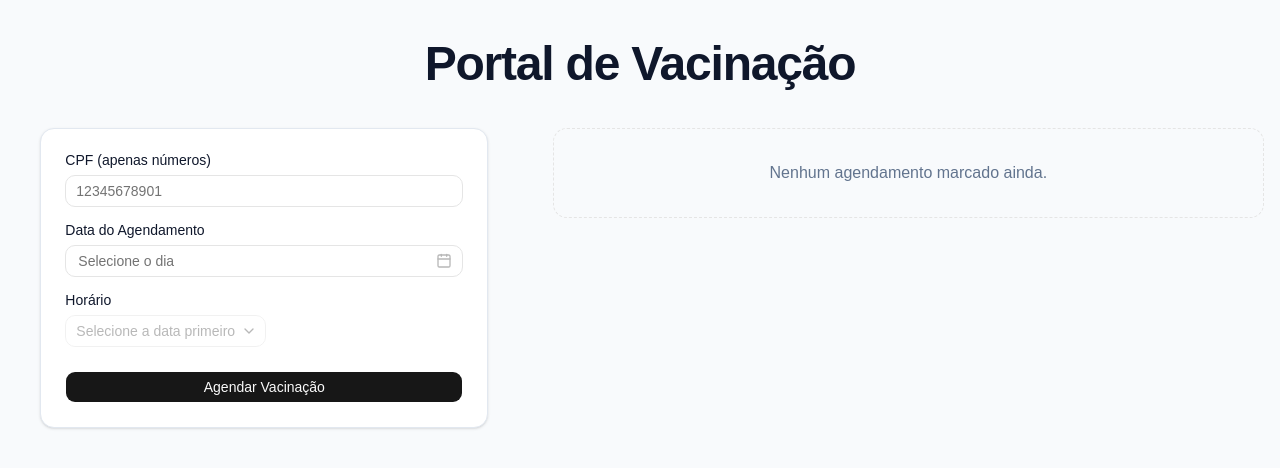
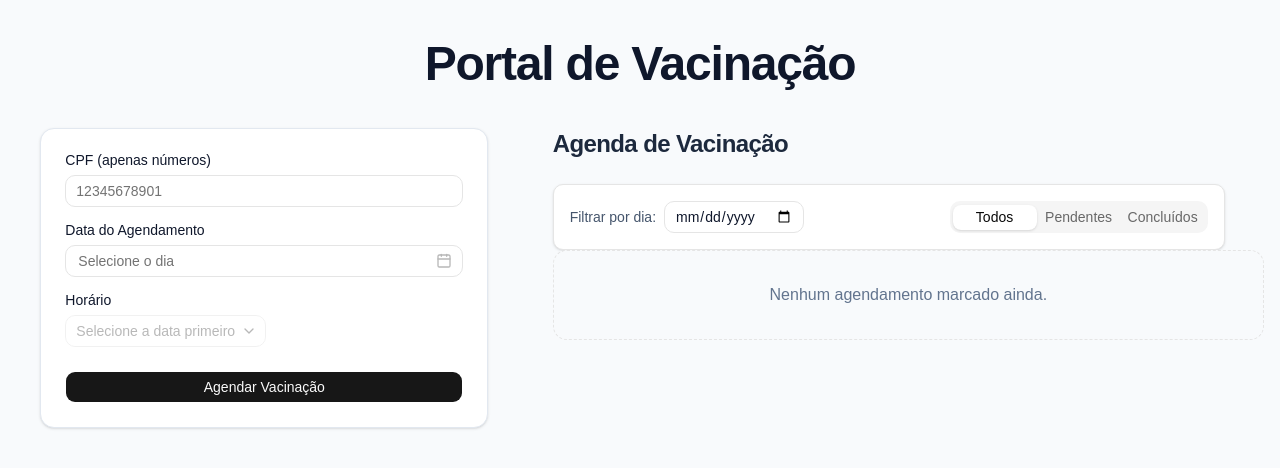
Before and after one commit to dOrsiDDD/vacinacao-frontend, a React (Vite) app: page / in a window 1280 px wide. Shown: the top 468 px of the page. Built offline with nearby package versions, Linux system fonts and the light colour scheme.

Commit message:
ADD: Implementa filtros para listagem de agendamentos
#18

```diff
--- a/src/components/AgendamentoList/AgendamentoList.tsx
+++ b/src/components/AgendamentoList/AgendamentoList.tsx
@@ -1,4 +1,4 @@
-import { useMemo } from 'react';
+import { useMemo, useState } from 'react';
 import { format, parseISO } from 'date-fns';
 import { ptBR } from 'date-fns/locale';
 import { useAgendamentoStore } from '../../store/useAgendamentoStore';
@@ -8,16 +8,45 @@
 import { Badge } from '@/components/ui/badge';
 import { Separator } from '@/components/ui/separator';
 import { Button } from '../ui/button';
+import { Input } from '@/components/ui/input'
+import { Tabs, TabsList, TabsTrigger } from '../ui/tabs'
 import { CheckCircle2, XCircle } from 'lucide-react';
 
 export function AgendamentoList() {
   const { agendamentos, pacientes, concluirAgendamento } = useAgendamentoStore();
   const abrirModalCancelamento = useModalCancelamentoStore((state) => state.abrirModal);
 
+  const [dataFiltro, setDataFiltro] = useState<string>(''); // Vazio = mostra todos os dias
+  const [statusFiltro, setStatusFiltro] = useState<string>('todos');
+
+  const agendamentosFiltrados = agendamentos.filter((agendamento) => {
+    const passouNoFiltroData = dataFiltro
+      ? agendamento.dataAgendamento === dataFiltro
+      : true;
+
+    let passouNoFiltroStatus = false;
+
+    switch (statusFiltro) {
+      case('todos'):
+        passouNoFiltroStatus = true;
+        break;
+      case('pendentes'):
+        passouNoFiltroStatus = agendamento.realizado === false || agendamento.realizado === undefined;
+        break;
+      case('concluidos'):
+        passouNoFiltroStatus = agendamento.realizado === true;
+        break;
+      default:
+        passouNoFiltroStatus = agendamento.realizado === false || agendamento.realizado === undefined;
+        break;
+    }
+
+    return passouNoFiltroData && passouNoFiltroStatus;
+  });
+
   // Lógica de agrupamento por Data e Horário
   const agendamentosAgrupados = useMemo(() => {
-    const agendamentosPendentes = agendamentos.filter(a => a.realizado === false);
-    const agrupamento = agendamentosPendentes.reduce((acc, agendamento) => {
+    const agrupamento = agendamentosFiltrados.reduce((acc, agendamento) => {
       // Normaliza a data para string formato YYYY-MM-DD
       const dataStr = agendamento.dataAgendamento instanceof Date
         ? format(agendamento.dataAgendamento, 'yyyy-MM-dd')
@@ -36,16 +65,49 @@
     }, {} as Record<string, Record<string, typeof agendamentos>>);
 
     return agrupamento;
-  }, [agendamentos]);
+  }, [agendamentosFiltrados]);
 
   // Ordenar as datas para mostrar os próximos agendamentos primeiro
   const datasOrdenadas = Object.keys(agendamentosAgrupados).sort();
 
-  if (agendamentos.length === 0) {
+  if (agendamentosFiltrados.length === 0) {
     return (
-      <div className="flex flex-col items-center justify-center p-8 text-slate-500 border border-dashed rounded-xl bg-slate-50">
-        <p>Nenhum agendamento marcado ainda.</p>
-      </div>
+      <>
+        <div className="space-y-6 w-full max-w-2xl">
+          <h2 className="text-2xl font-bold tracking-tight text-slate-800">
+            Agenda de Vacinação
+          </h2>
+
+          <div className="flex flex-col sm:flex-row gap-4 items-center justify-between bg-white p-4 rounded-lg border shadow-sm">
+
+            {/* Filtro de Data */}
+            <div className="flex items-center gap-2 w-full sm:w-auto">
+              <label className="text-sm font-medium text-slate-600 whitespace-nowrap">
+                Filtrar por dia:
+              </label>
+              <Input
+                type="date"
+                value={dataFiltro}
+                onChange={(e) => setDataFiltro(e.target.value)}
+                className="w-full sm:w-auto"
+              />
+            </div>
+
+            {/* Filtro de Status */}
+            <Tabs value={statusFiltro} onValueChange={setStatusFiltro} className="w-full sm:w-auto">
+              <TabsList className="grid w-full grid-cols-3">
+                <TabsTrigger value="todos">Todos</TabsTrigger>
+                <TabsTrigger value="pendentes">Pendentes</TabsTrigger>
+                <TabsTrigger value="concluidos">Concluídos</TabsTrigger>
+              </TabsList>
+            </Tabs>
+          </div>
+        </div>
+
+        <div className="flex flex-col items-center justify-center p-8 text-slate-500 border border-dashed rounded-xl bg-slate-50">
+          <p>Nenhum agendamento marcado ainda.</p>
+        </div>
+      </>
     );
   }
 
@@ -54,6 +116,32 @@
       <h2 className="text-2xl font-bold tracking-tight text-slate-800">
         Agenda de Vacinação
       </h2>
+
+      <div className="flex flex-col sm:flex-row gap-4 items-center justify-between bg-white p-4 rounded-lg border shadow-sm">
+
+        {/* Filtro de Data */}
+        <div className="flex items-center gap-2 w-full sm:w-auto">
+          <label className="text-sm font-medium text-slate-600 whitespace-nowrap">
+            Filtrar por dia:
+          </label>
+          <Input
+            type="date"
+            value={dataFiltro}
+            onChange={(e) => setDataFiltro(e.target.value)}
+            className="w-full sm:w-auto"
+          />
+        </div>
+
+        {/* Filtro de Status */}
+        <Tabs value={statusFiltro} onValueChange={setStatusFiltro} className="w-full sm:w-auto">
+          <TabsList className="grid w-full grid-cols-3">
+            <TabsTrigger value="todos">Todos</TabsTrigger>
+            <TabsTrigger value="pendentes">Pendentes</TabsTrigger>
+            <TabsTrigger value="concluidos">Concluídos</TabsTrigger>
+          </TabsList>
+        </Tabs>
+
+      </div>
 
       {datasOrdenadas.map((dataStr) => {
         // Converte a string 'YYYY-MM-DD' de volta para Date ajustando o fuso
--- /dev/null
+++ b/src/components/ui/tabs.tsx
@@ -0,0 +1,88 @@
+import * as React from "react"
+import { cva, type VariantProps } from "class-variance-authority"
+import { Tabs as TabsPrimitive } from "radix-ui"
+
+import { cn } from "@/lib/utils"
+
+function Tabs({
+  className,
+  orientation = "horizontal",
+  ...props
+}: React.ComponentProps<typeof TabsPrimitive.Root>) {
+  return (
+    <TabsPrimitive.Root
+      data-slot="tabs"
+      data-orientation={orientation}
+      className={cn(
+        "group/tabs flex gap-2 data-horizontal:flex-col",
+        className
+      )}
+      {...props}
+    />
+  )
+}
+
+const tabsListVariants = cva(
+  "group/tabs-list inline-flex w-fit items-center justify-center rounded-lg p-[3px] text-muted-foreground group-data-horizontal/tabs:h-8 group-data-vertical/tabs:h-fit group-data-vertical/tabs:flex-col data-[variant=line]:rounded-none",
+  {
+    variants: {
+      variant: {
+        default: "bg-muted",
+        line: "gap-1 bg-transparent",
+      },
+    },
+    defaultVariants: {
+      variant: "default",
+    },
+  }
+)
+
+function TabsList({
+  className,
+  variant = "default",
+  ...props
+}: React.ComponentProps<typeof TabsPrimitive.List> &
+  VariantProps<typeof tabsListVariants>) {
+  return (
+    <TabsPrimitive.List
+      data-slot="tabs-list"
+      data-variant={variant}
+      className={cn(tabsListVariants({ variant }), className)}
+      {...props}
+    />
+  )
+}
+
+function TabsTrigger({
+  className,
+  ...props
+}: React.ComponentProps<typeof TabsPrimitive.Trigger>) {
+  return (
+    <TabsPrimitive.Trigger
+      data-slot="tabs-trigger"
+      className={cn(
+        "relative inline-flex h-[calc(100%-1px)] flex-1 items-center justify-center gap-1.5 rounded-md border border-transparent px-1.5 py-0.5 text-sm font-medium whitespace-nowrap text-foreground/60 transition-all group-data-vertical/tabs:w-full group-data-vertical/tabs:justify-start hover:text-foreground focus-visible:border-ring focus-visible:ring-[3px] focus-visible:ring-ring/50 focus-visible:outline-1 focus-visible:outline-ring disabled:pointer-events-none disabled:opacity-50 has-data-[icon=inline-end]:pr-1 has-data-[icon=inline-start]:pl-1 dark:text-muted-foreground dark:hover:text-foreground group-data-[variant=default]/tabs-list:data-active:shadow-sm group-data-[variant=line]/tabs-list:data-active:shadow-none [&_svg]:pointer-events-none [&_svg]:shrink-0 [&_svg:not([class*='size-'])]:size-4",
+        "group-data-[variant=line]/tabs-list:bg-transparent group-data-[variant=line]/tabs-list:data-active:bg-transparent dark:group-data-[variant=line]/tabs-list:data-active:border-transparent dark:group-data-[variant=line]/tabs-list:data-active:bg-transparent",
+        "data-active:bg-background data-active:text-foreground dark:data-active:border-input dark:data-active:bg-input/30 dark:data-active:text-foreground",
+        "after:absolute after:bg-foreground after:opacity-0 after:transition-opacity group-data-horizontal/tabs:after:inset-x-0 group-data-horizontal/tabs:after:bottom-1.25 group-data-horizontal/tabs:after:h-0.5 group-data-vertical/tabs:after:inset-y-0 group-data-vertical/tabs:after:-right-1 group-data-vertical/tabs:after:w-0.5 group-data-[variant=line]/tabs-list:data-active:after:opacity-100",
+        className
+      )}
+      {...props}
+    />
+  )
+}
+
+function TabsContent({
+  className,
+  ...props
+}: React.ComponentProps<typeof TabsPrimitive.Content>) {
+  return (
+    <TabsPrimitive.Content
+      data-slot="tabs-content"
+      className={cn("flex-1 text-sm outline-none", className)}
+      {...props}
+    />
+  )
+}
+
+export { Tabs, TabsList, TabsTrigger, TabsContent, tabsListVariants }
```
